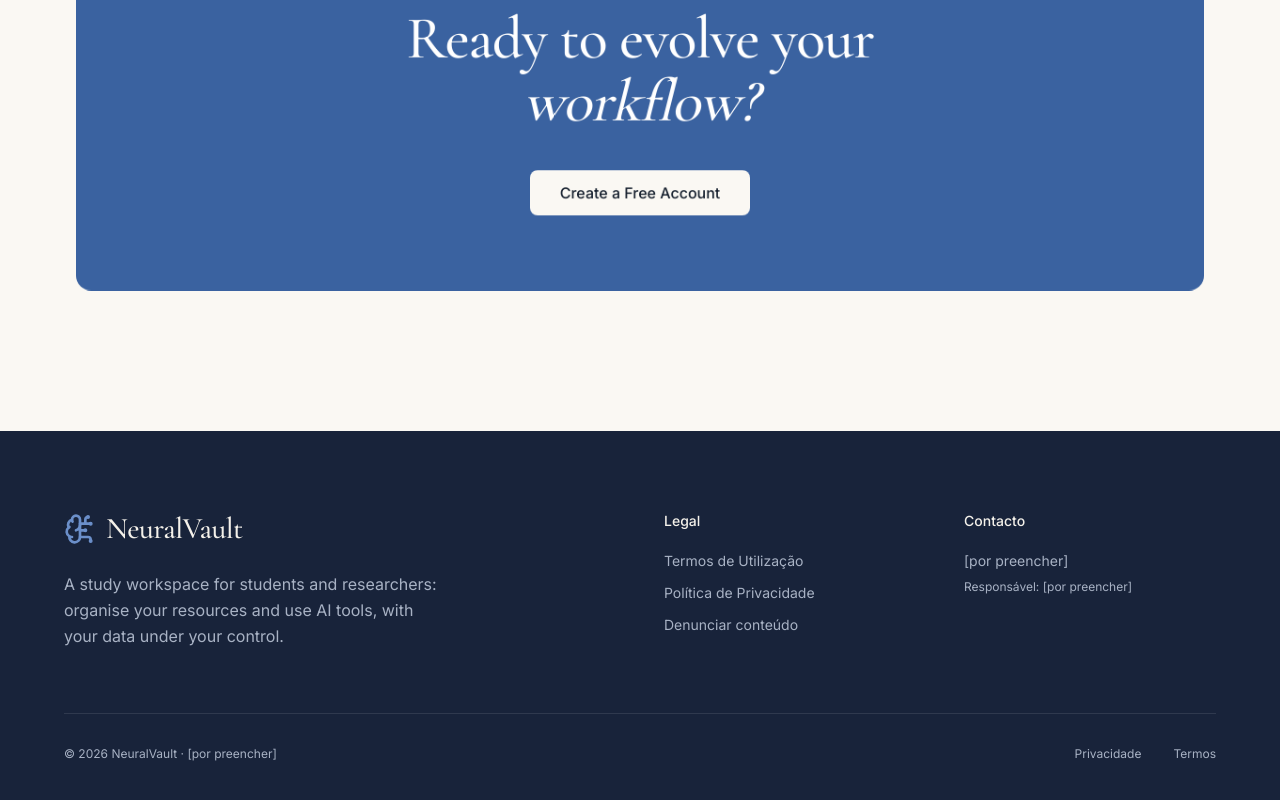
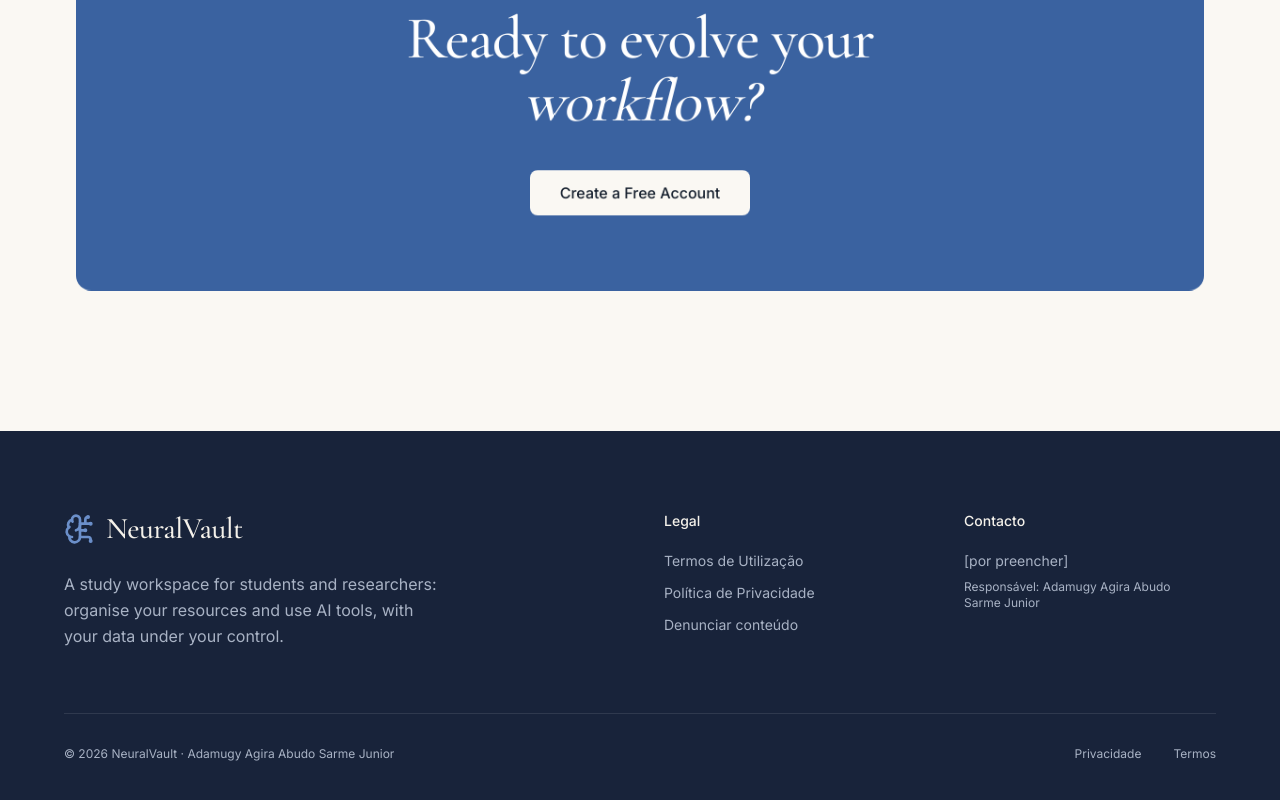
Before and after one commit to Adamugy/neuralvault, a React (Vite) app: page / in a window 1280 px wide. Shown: the part 2838-3638 px from the top of the page. Built offline with nearby package versions, Linux system fonts and the light colour scheme.

Commit message:
chore(legal): fill in controller name, NIF and address

```diff
--- a/src/legal/config.ts
+++ b/src/legal/config.ts
@@ -8,11 +8,11 @@
 export const LEGAL = {
   controller: {
     /** Nome completo do responsável (pessoa singular). */
-    name: '',
+    name: 'Adamugy Agira Abudo Sarme Junior',
     /** NIF (Portugal) ou NUIT (Moçambique). */
-    taxId: '',
+    taxId: '335193188',
     /** Morada (pode ser profissional / domicílio fiscal). */
-    address: '',
+    address: 'Avenida Cidade Orense, n.º 34, 4.º Esq., 5000-691 Vila Real, Portugal',
     /** Email que recebe pedidos de privacidade, denúncias e contactos. */
     email: '',
   },
```
